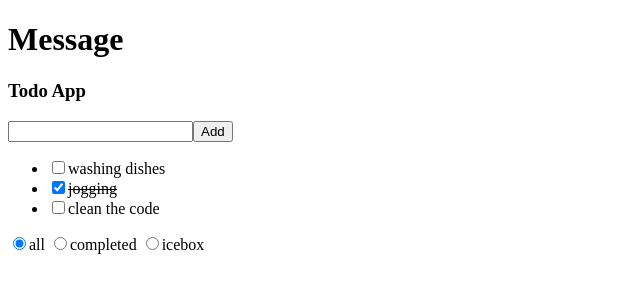
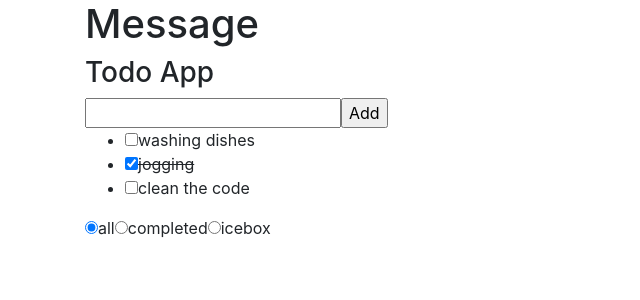
Before and after one commit to mlgmontage/vue_playground, a Vue app: page / in a window 1280 px wide. Shown: the top 300 px of the page, without its empty margins (0-640 px from the left). Built offline with nearby package versions, Linux system fonts and the light colour scheme.

Commit message:
installing bootstrap

```diff
--- a/package.json
+++ b/package.json
@@ -8,6 +8,8 @@
     "lint": "vue-cli-service lint"
   },
   "dependencies": {
+    "bootstrap": "^4.4.1",
+    "bootstrap-vue": "^2.13.0",
     "core-js": "^3.6.4",
     "vue": "^2.6.11"
   },
--- a/src/App.vue
+++ b/src/App.vue
@@ -1,5 +1,5 @@
 <template>
-  <div id="app">
+  <div class="container" id="app">
     <HelloWorld msg="Message" />
     <Todo />
   </div>
@@ -13,7 +13,7 @@ export default {
   name: "App",
   components: {
     HelloWorld,
-    Todo
-  }
+    Todo,
+  },
 };
 </script>
```
Also changed, not shown: src/main.js (+14 -5 lines), 1 other file (tests, documents, lock files or other folders).
